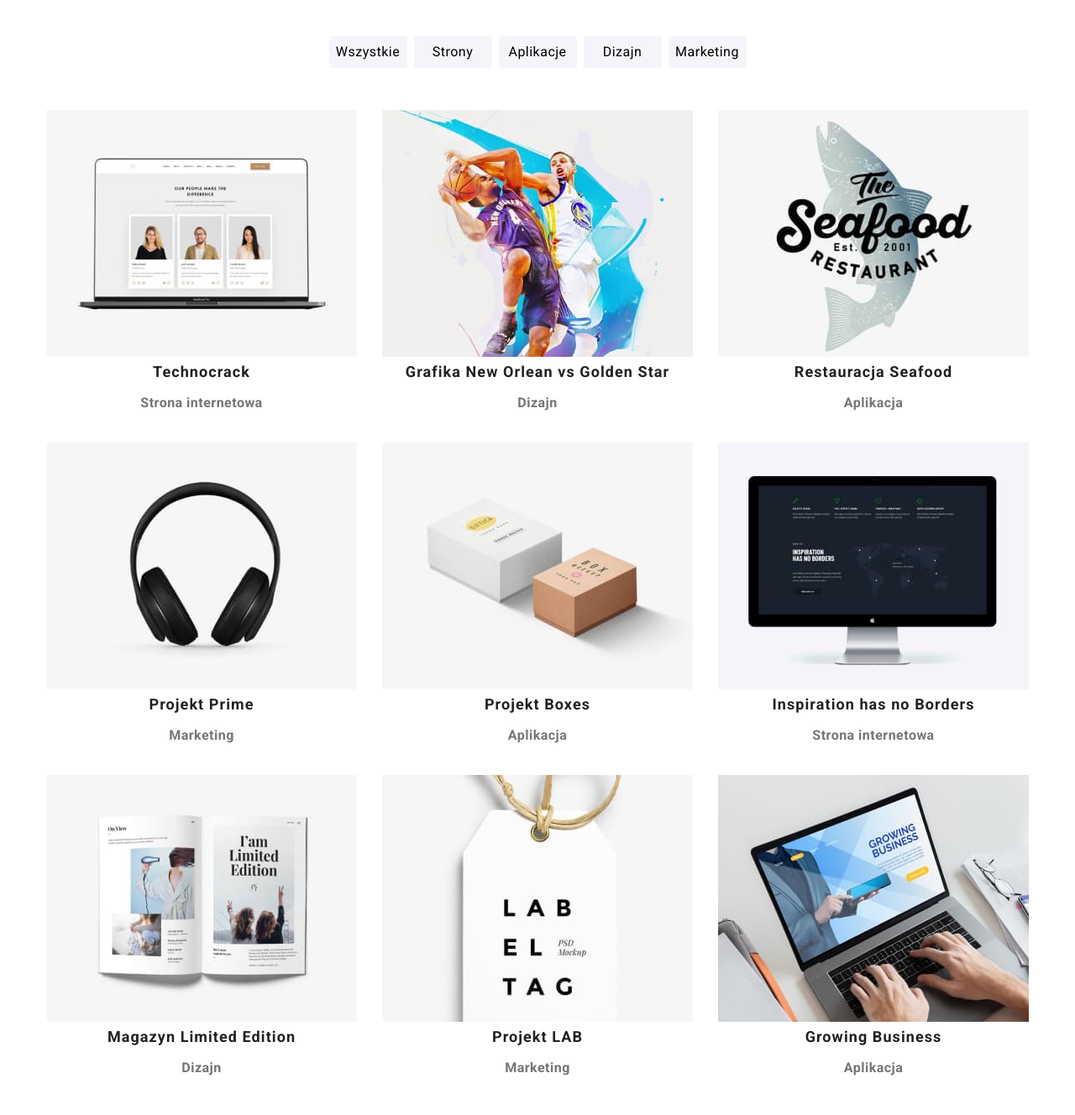
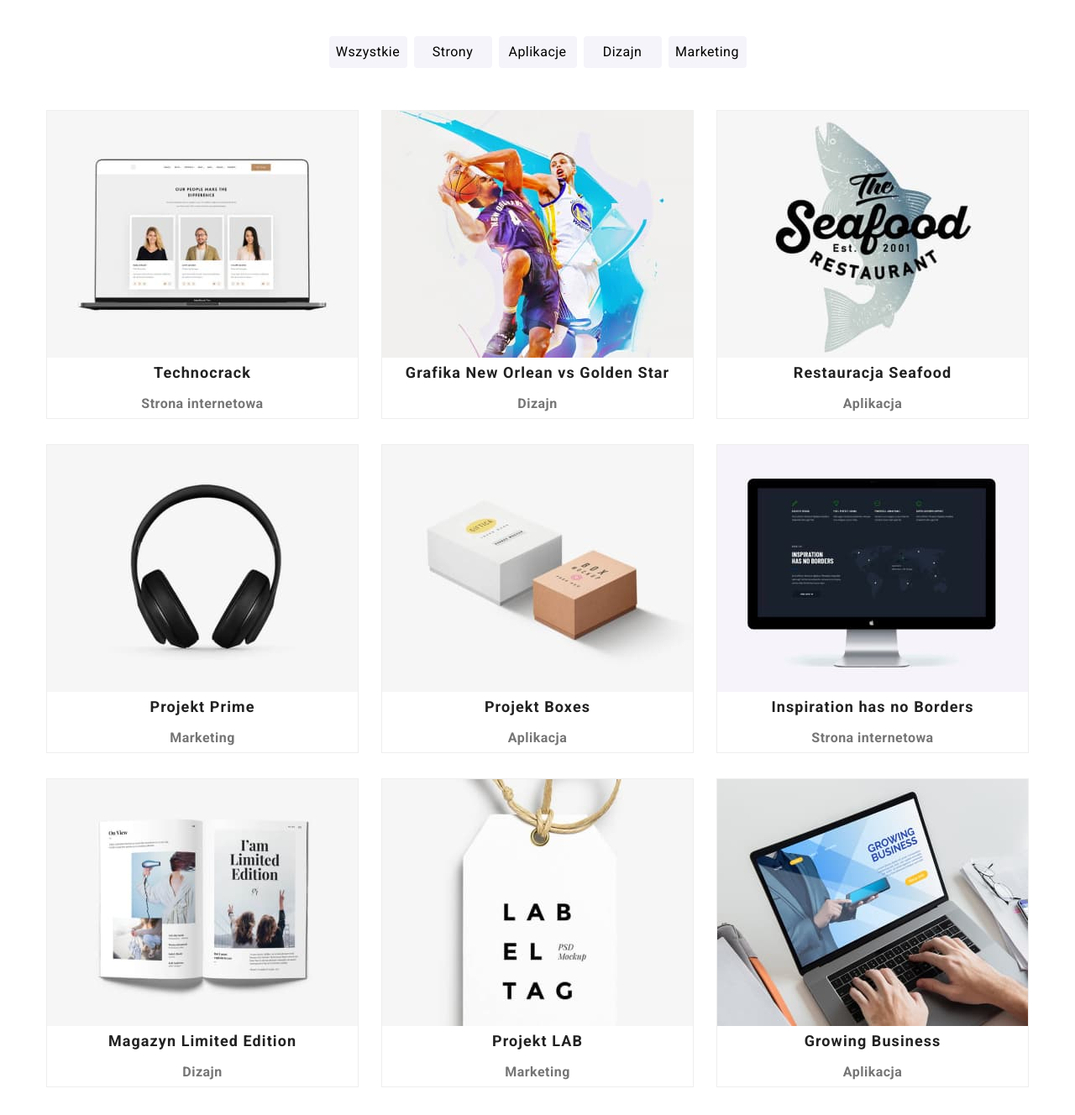
Before and after one commit to DagmaraSobczak/goit-markup-hw-04, a plain HTML site: page portfolio.html in a window 1280 px wide. Shown: the part 140-1468 px from the top of the page at 84% size. Drawn offline with Linux system fonts and the light colour scheme.

Commit message:
box-shadow dla portfolio

```diff
--- a/css/style.css
+++ b/css/style.css
@@ -266,7 +266,6 @@ align-content: center;
 align-items: center;
 /*background: url(/image/Img\ \(9\)\ \(1\).jpg);*/
 background: linear-gradient(rgba(47, 48, 58, 0.4), rgba(47, 48, 58, 0.4)), url(/image/Img\ \(9\)\ \(1\).jpg);
-
 background-size: 1600px 600px;
 background-repeat: no-repeat;
 background-position: center;
@@ -356,12 +355,14 @@ margin-bottom: 50px;
    flex-direction: row;
    flex-wrap: wrap;
  justify-content: space-between;
-gap: 30px;
+
 
 }
+
 .item{
-  flex-basis: calc((100% - 60px) / 3);
+  flex-basis: calc((100% - 60px) / 3) ;
 }
+
 .our-strengths-icon{
   width: 70px;
   height: 70px;
@@ -502,3 +503,11 @@ color:#FFFFFF;
  gap: 70px;
  margin: 0, auto;
 }
+.box-hover:hover{
+
+box-shadow: 0px 1px 1px rgba(0, 0, 0, 0.12), 0px 4px 4px rgba(0, 0, 0, 0.06), 1px 4px 6px rgba(0, 0, 0, 0.16);
+}
+.figure-border{
+background: #FFFFFF;
+border: 1px solid #EEEEEE;
+margin-bottom: 30px;}
--- a/portfolio.html
+++ b/portfolio.html
@@ -55,31 +55,31 @@
 
         </div>
         <section>
-            <ul class="project container">
+            <ul class="project container item">
                  <li>
-                     <figure class="item">
-                        <img
+                     <figure><div class="box-hover figure-border">
+                                              <img
                   src="image/laptop.jpg"
                   alt="przykładowa strona internetowa wyświetlana na monitorze"
                   width="370"
                   height="294"
                 />
                 <figcaption>Technocrack<br /><span>Strona internetowa</span></figcaption>
-                    </figure>
+                   </div></figure>
                 </li>
                 <li>
-                <figure>
-                    <img
+                  <figure><div class="box-hover figure-border">
+                                    <img
               src="image/basketball.jpg"
               alt="mężczyźni grający w kosza"
               width="370"
               height="294"
             />
             <figcaption>Grafika New Orlean vs Golden Star<br /><span>Dizajn</span></figcaption>
-          </figure>
+          </div></figure>
         </li>
         <li>
-            <figure>
+            <figure><div class="box-hover figure-border">
                 <img
           src="image/logo.jpg"
           alt="nazwa restauracji na tle ryby"
@@ -87,10 +87,12 @@
           height="294"
         />
         <figcaption>Restauracja Seafood<br /><span>Aplikacja</span></figcaption>
-      </figure>
+      </div></figure>
+
     </li>
     <li>
-        <figure>
+      <figure><div class="box-hover figure-border">
+
             <img
       src="image/słuchawki.jpg"
       alt="słuchawki"
@@ -98,10 +100,11 @@
       height="294"
     />
     <figcaption>Projekt Prime<br /><span>Marketing</span></figcaption>
-  </figure>
+  </div></figure>
+
 </li>
 <li>
-    <figure>
+    <figure><div class="box-hover figure-border">
         <img
   src="image/box.jpg"
   alt="dwa pudełka"
@@ -109,10 +112,12 @@
   height="294"
 />
 <figcaption>Projekt Boxes<br /><span>Aplikacja</span></figcaption>
-</figure>
+</div></figure>
+
 </li>
 <li>
-    <figure>
+  <figure> <div class="box-hover figure-border">
+
         <img
   src="image/monitor.jpg"
   alt="monitor"
@@ -120,10 +125,12 @@
   height="294"
 />
 <figcaption>Inspiration has no Borders<br /><span>Strona internetowa</span></figcaption>
-</figure>
+</div></figure>
+
 </li>
 <li>
-    <figure>
+  <figure><div class="box-hover figure-border">
+
         <img
   src="image/gazeta.jpg"
   alt="otwarta kolorowa gazeta"
@@ -131,10 +138,12 @@
   height="294"
 />
 <figcaption>Magazyn Limited Edition<br /><span>Dizajn</span></figcaption>
-</figure>
+</div></figure >
 </li>
+
 <li>
-    <figure>
+  <figure ><div class="box-hover figure-border">
+
         <img
   src="image/label.jpg"
   alt="otwarta kolorowa gazeta"
@@ -142,10 +151,12 @@
   height="294"
 />
 <figcaption>Projekt LAB<br /><span>Marketing</span></figcaption>
-</figure>
+</div></figure>
+
 </li>
 <li>
-    <figure class="image">
+  <figure> <div class="box-hover figure-border">
+
         <img
   src="image/laptop2.jpg"
   alt="otwarta kolorowa gazeta"
@@ -153,7 +164,7 @@
   height="294"
 />
 <figcaption>Growing Business<br /><span>Aplikacja</span></figcaption>
-</figure>
+</div></figure>
 
 </li>
 </ul>
```
